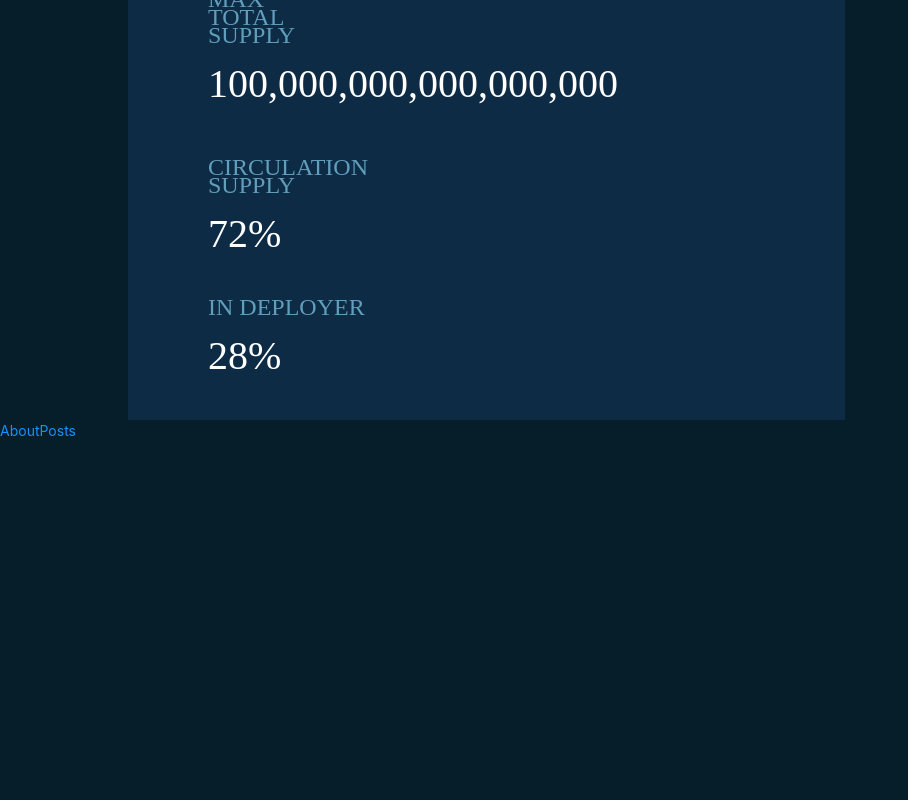
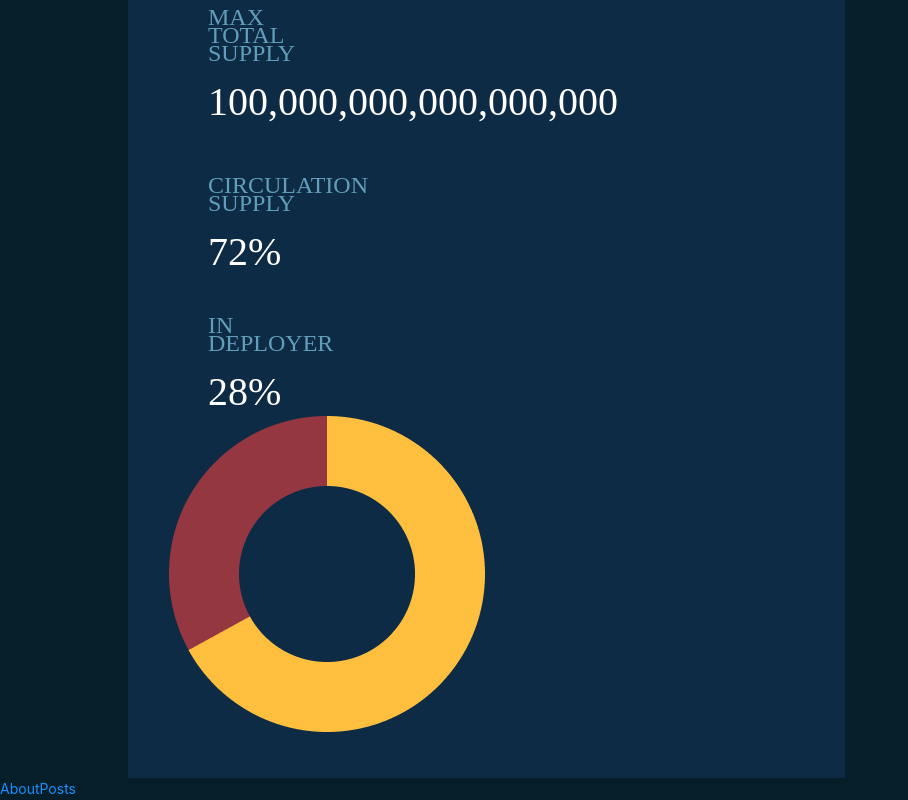
Before and after one commit to TukhtayevaRoziya/test_project, a Next.js app: page / in a window 1280 px wide. Shown: the part 1006-1806 px from the top of the page, without its empty margins (0-908 px from the left). Before the commit the page ends 1448 px from the top, so only its background shows below. Built offline with nearby package versions, Linux system fonts and the light colour scheme.

Commit message:
some fix

```diff
--- a/components/analytics/Analytics.jsx
+++ b/components/analytics/Analytics.jsx
@@ -1,6 +1,9 @@
 import { RiArrowDropLeftLine } from "react-icons/ri";
+import Image from "next/image";
 
 import { AnalyticsBoxes } from "./AnalyticsBoxes";
+
+import diagramma from '../../assets/home/diagramma.png'
 
 import styles from "./Analytics.module.css";
 import "antd/dist/antd.css";
@@ -44,6 +47,8 @@ export const Analytics = () => {
             styles.analytics__body__block__box
           }
         >
+          <div className={ styles.analytics__body__block__diagramma_box__text_block}>
+
           <AnalyticsBoxes
             title1={"Max Total Supply"}
             txt1={"100,000,000,000,000,000"}
@@ -57,6 +62,9 @@ export const Analytics = () => {
               <h3>28%</h3>
             </div>
           </div>
+          </div>
+
+        <Image className={styles.analytics__body__block__diagramma_box__img} src={diagramma} alt="" />
         </div>
       </div>
     </div>
--- a/components/analytics/Analytics.module.css
+++ b/components/analytics/Analytics.module.css
@@ -52,7 +52,7 @@
 }
 
 .analytics__body__block__box__titles {
-  width: 100%;
+  width: 30%;
   display: flex;
   justify-content: flex-start;
 }
@@ -124,9 +124,17 @@
 
 .analytics__body__block__diagramma_box{
   width: 70% !important;
-  margin-top: 2rem
+  margin-top: 2rem;
+}
+
+.analytics__body__block__diagramma_box__img{
+  width: 30%
 }
 
 .analytics__body__block__diagramma_box__title{
   padding-left: 40px
 }
+
+.analytics__body__block__diagramma_box__text_block{
+  width: 40%
+}
--- a/components/analytics/AnalyticsBoxes.jsx
+++ b/components/analytics/AnalyticsBoxes.jsx
@@ -1,8 +1,8 @@
 import { RiArrowDropLeftLine } from "react-icons/ri";
 import { FaQuestionCircle } from "react-icons/fa";
+import { Button, Popover } from "antd";
 
 import styles from "./Analytics.module.css";
-import { Button, Popover } from "antd";
 import "antd/dist/antd.css";
 
 const content = (
```
Also changed, not shown: assets/home/diagramma.png (added).
